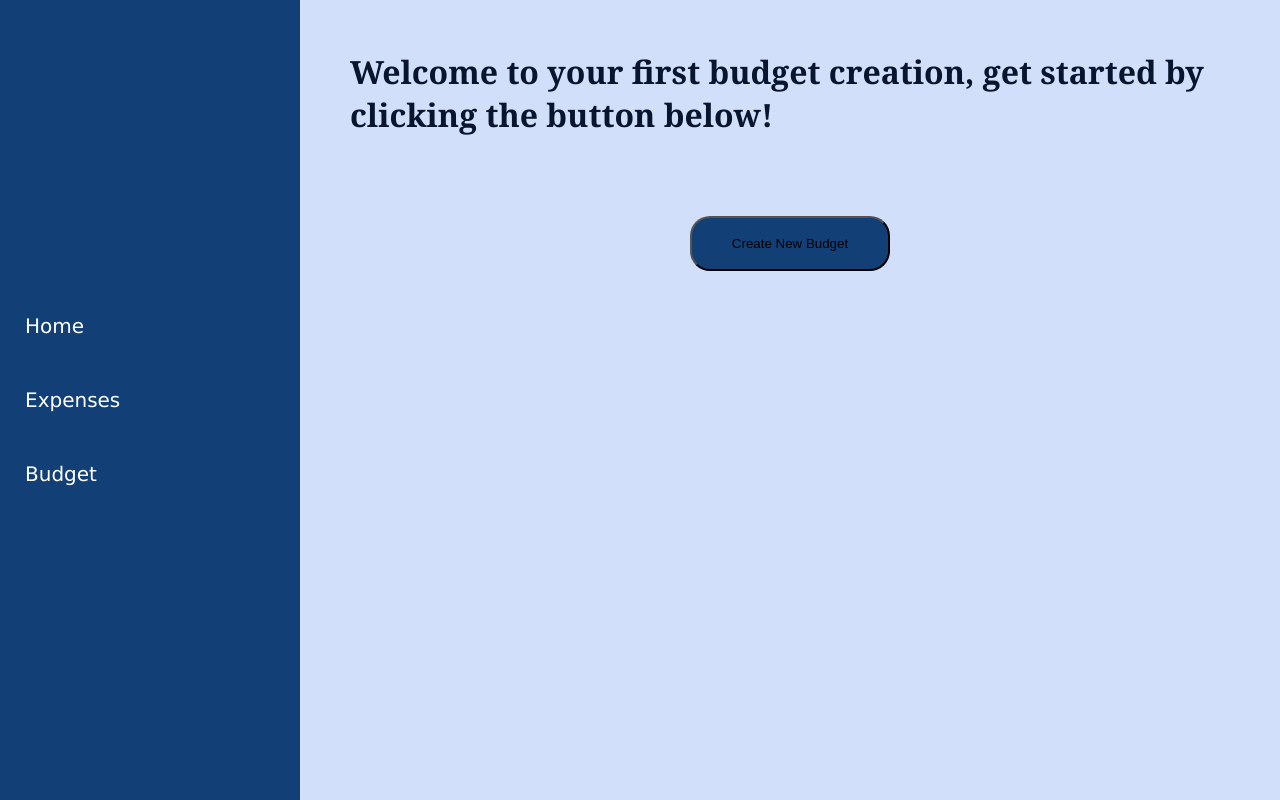
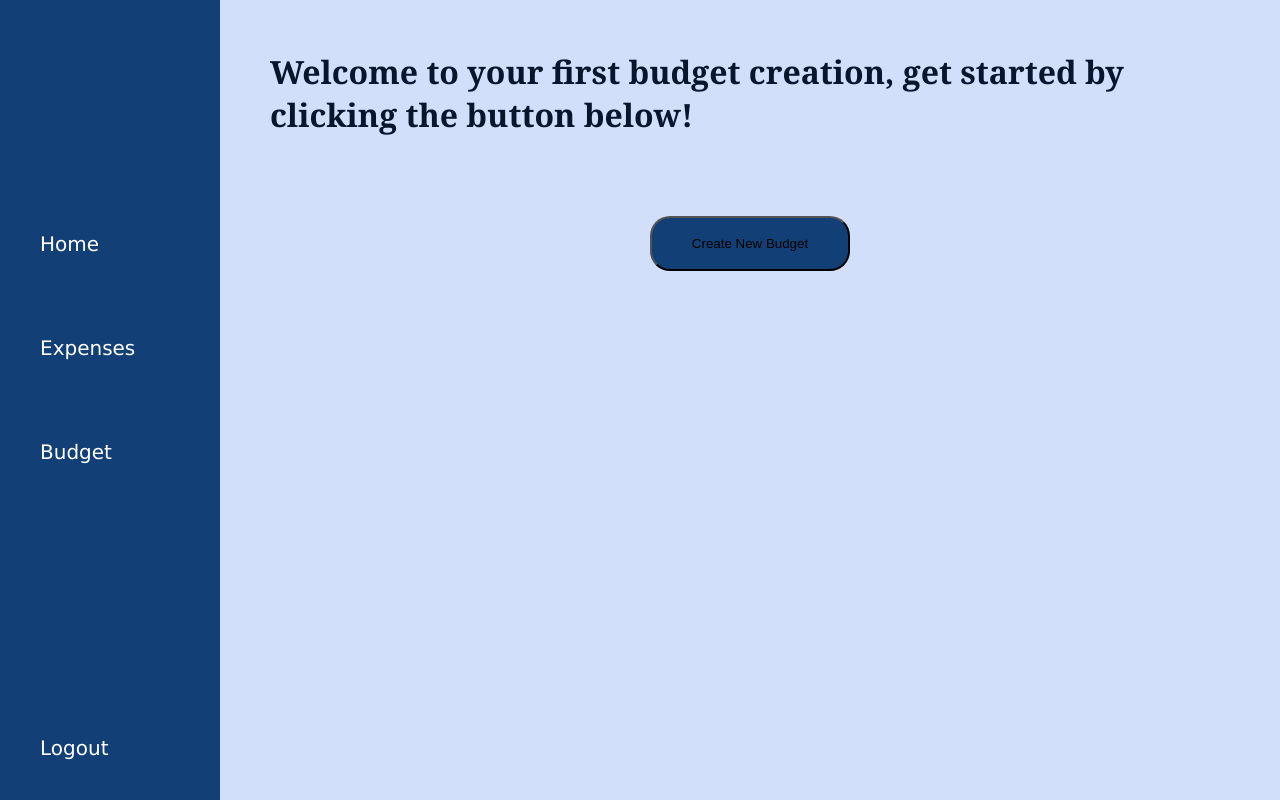
Before and after one commit to Cnnb01/SpendWise, a Flask app: template spendwise/templates/budgets.html in a window 1280 px wide. Run offline with Flask 3, Linux system fonts and the light colour scheme; the template is opened without the code that fills it, so the values that code supplies are empty.

Commit message:
Fix navbar on budgets page.

```diff
--- a/run.py
+++ b/run.py
@@ -45,6 +45,10 @@ def signup():
     """Shows the sign up page of the application"""
     return render_template('signup.html')
 
+@app.route('/budgets', strict_slashes=False)
+def budgets():
+    """Shows the budget page of the application"""
+    return render_template('budgets.html')
 
 @app.route('/budgets/create', strict_slashes=False)
 def create_budget():
--- a/spendwise/static/css/budgets.css
+++ b/spendwise/static/css/budgets.css
@@ -6,27 +6,6 @@ body, html {
     background-color: #D1DFFA;
     font-family:Cambria, Cochin, Georgia, Times, 'Times New Roman', serif;
     color: #124076;
-  }
-
-  #navbar {
-    width: 300px;
-    height: 100vh; /* full height of the viewport */
-    background-color: #124076;
-    display: flex;
-    flex-direction: column;
-    justify-content: center;
-  }
-
-  .navbar_item {
-    font-size: 20px;
-    font-family: Verdana, Geneva, Tahoma, sans-serif;
-    color: #ffffff;
-    padding: 25px;
-  }
-
-  #navbar_home.selected, #navbar_expenses.selected, #navbar_budget.selected {
-    background-color:#D1DFFA;
-    color: #000000;
   }
 
   #wel_msg {
--- a/spendwise/templates/base.html
+++ b/spendwise/templates/base.html
@@ -14,9 +14,9 @@
     <body>
         <div class="single-page-split">
             <div id="navbar">
-                <a class="navbar_item" id="navbar_home" href="homepage.html">Home</a>
+                <a class="navbar_item" id="navbar_home" href="{{ url_for('home_page') }}">Home</a>
                 <a class="navbar_item" id="navbar_expenses" href="expenses.html">Expenses</a>
-                <a class="navbar_item" id="navbar_budget" href="budgets.html">Budget</a>
+                <a class="navbar_item" id="navbar_budget" href="{{ url_for('budgets') }}">Budget</a>
                 <a class="navbar_item" id="logout" href="{{ url_for('auth.logout') }}">Logout</a>
             </div>
             {% block content %}{% endblock %}
--- a/spendwise/templates/budgets.html
+++ b/spendwise/templates/budgets.html
@@ -1,25 +1,20 @@
-<!DOCTYPE html>
-<html lang="en">
-<head>
-    <meta charset="UTF-8">
-    <meta name="viewport" content="width=device-width, initial-scale=1.0">
-    <link rel="stylesheet" href="../static/css/budgets.css">
-    <script src="../static/js/budgets.js"></script>
-    <title>Document</title>
-</head>
-<body>
+<!-- inherit from the base template -->
+{% extends "base.html" %}
 
-    <div id="navbar">
-        <div class="navbar_item" id="navbar_home">Home</div>
-        <div class="navbar_item" id="navbar_expenses">Expenses</div>
-        <div class="navbar_item" id="navbar_budget">Budget</div>
-    </div>
+{% block more_styles %}
+<link rel="stylesheet" href="../static/css/budgets.css">
+{% endblock %}
+
+{% block more_scripts %}
+<script src="../static/js/budgets.js"></script>
+{% endblock %}
+
+{% block title %}budgets{% endblock %}
+{% block content %}
     <div id="content">
         <p id="wel_msg">Welcome to your first budget creation, get started by clicking the button below!</p>
         <div id="budget_button">
             <button id="create_budget" onclick="window.location.href='budgets_create.html'">Create New Budget</button>
         </div>
     </div>
-
-</body>
-</html>
+{% endblock %}
```
